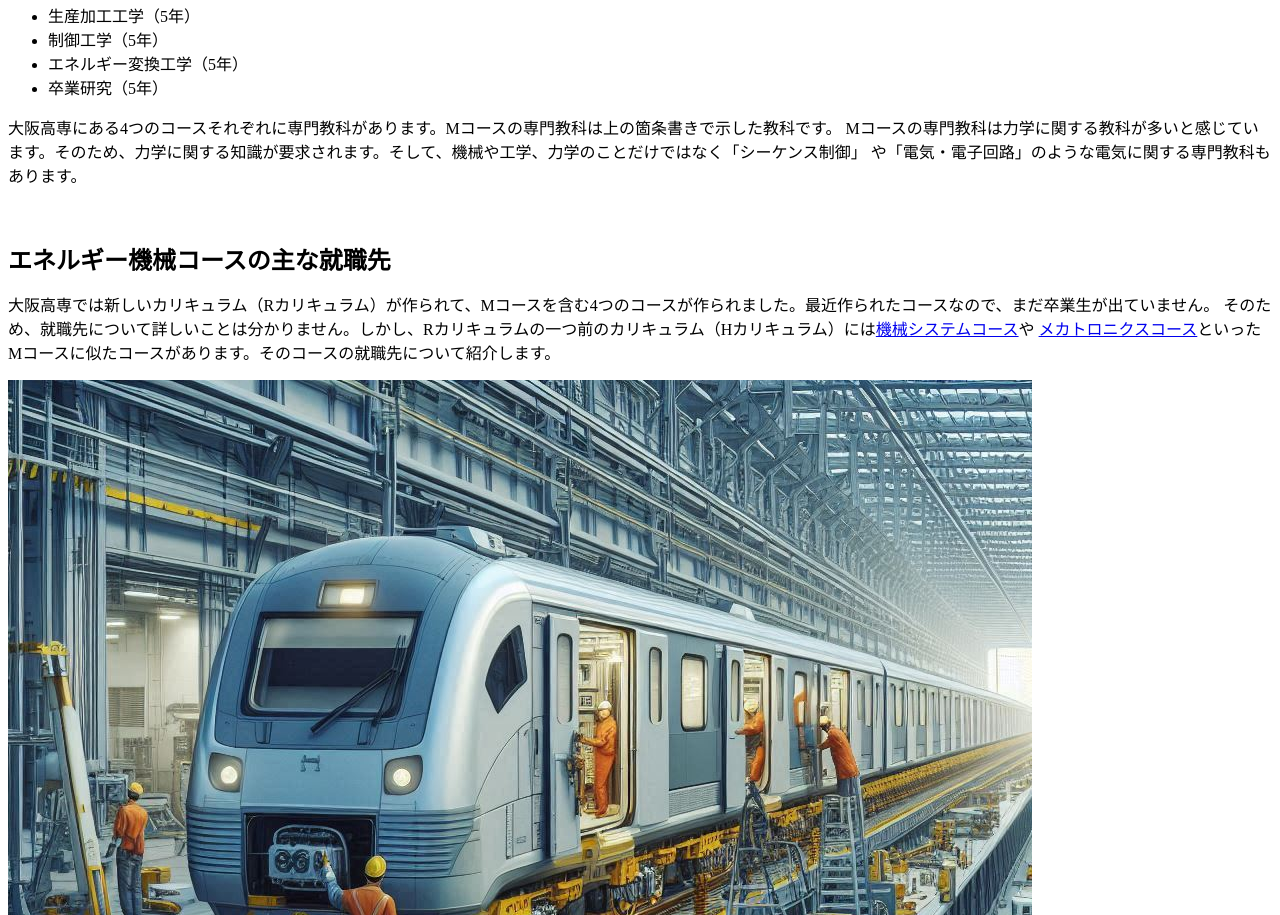
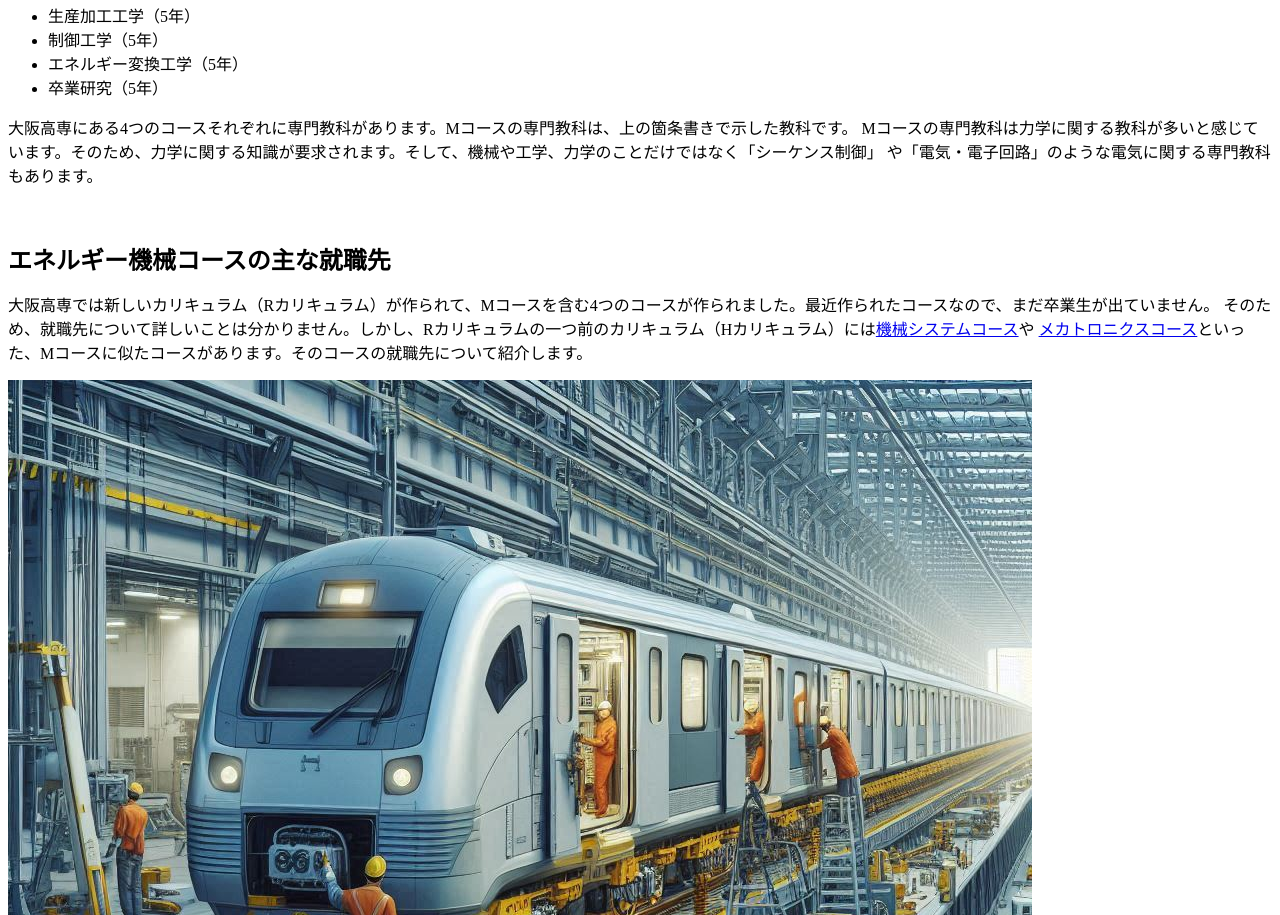
Before and after one commit to jakotenn/jakotenn.github.io, a plain HTML site: page index.html in a window 1280 px wide. Shown: the part 2467-3382 px from the top of the page. Drawn offline with Linux system fonts and the light colour scheme.

Commit message:
Update index.html

```diff
--- a/index.html
+++ b/index.html
@@ -85,14 +85,14 @@
   <li>エネルギー変換工学（5年）</li>
   <li>卒業研究（5年）</li>
 </ul>
-<p>大阪高専にある4つのコースそれぞれに専門教科があります。Mコースの専門教科は上の箇条書きで示した教科です。
+<p>大阪高専にある4つのコースそれぞれに専門教科があります。Mコースの専門教科は、上の箇条書きで示した教科です。
  Mコースの専門教科は力学に関する教科が多いと感じています。そのため、力学に関する知識が要求されます。そして、機械や工学、力学のことだけではなく「シーケンス制御」
  や「電気・電子回路」のような電気に関する専門教科もあります。</p>
 <br>
 <h2 id="anker13">エネルギー機械コースの主な就職先</h2>
 <p>大阪高専では新しいカリキュラム（Rカリキュラム）が作られて、Mコースを含む4つのコースが作られました。最近作られたコースなので、まだ卒業生が出ていません。
  そのため、就職先について詳しいことは分かりません。しかし、Rカリキュラムの一つ前のカリキュラム（Hカリキュラム）には<a href="https://www.ct.omu.ac.jp/courses/mechanical-systems-course/index.html">機械システムコース</a>や
- <a href="https://www.ct.omu.ac.jp/courses/mechatronics-course/index.html">メカトロニクスコース</a>といったMコースに似たコースがあります。そのコースの就職先について紹介します。</p>
+ <a href="https://www.ct.omu.ac.jp/courses/mechatronics-course/index.html">メカトロニクスコース</a>といった、Mコースに似たコースがあります。そのコースの就職先について紹介します。</p>
 <img src="find work.jpg" alt="就職先" title="就職先の様子">
 <p>電気やガス、電車などの公共交通機関に就職する人が多いです。そのため、上の画像のように、大きな発電所や工場の中で多くの人と共に働くことが多いです。
  詳しくは<a href="https://www.ct.omu.ac.jp/campuslife/futurepath/employment-results/">こちら</a>をご覧ください。</p>
```
